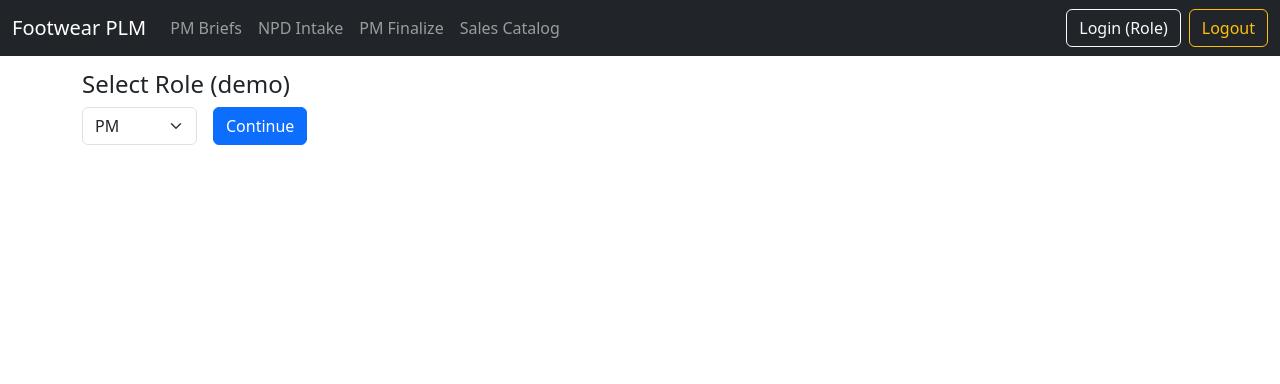
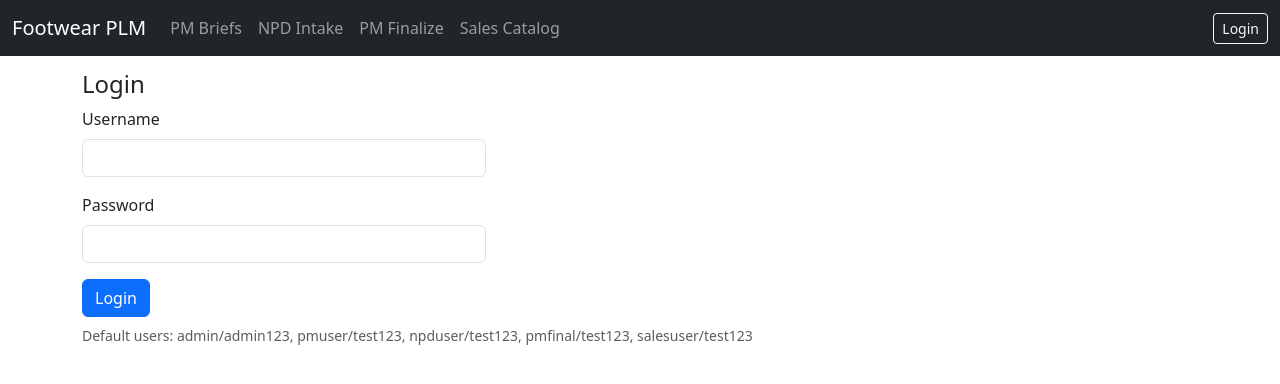
Before and after one commit to shankarium/plm, a Flask app: page /login in a window 1280 px wide. Shown: the top 384 px of the page. Run offline with Flask 3, Linux system fonts and the light colour scheme; data comes from the database, SQL or seed files in the repository.

Commit message:
Add files via upload

```diff
--- a/templates/base.html
+++ b/templates/base.html
@@ -1,47 +1,53 @@
-
 <!doctype html>
 <html>
 <head>
-  <meta charset="utf-8">
-  <meta name="viewport" content="width=device-width, initial-scale=1">
-  <title>Footwear PLM (Light)</title>
-  <link href="https://cdn.jsdelivr.net/npm/bootstrap@5.3.3/dist/css/bootstrap.min.css" rel="stylesheet">
+  <meta charset='utf-8'>
+  <meta name='viewport' content='width=device-width, initial-scale=1'>
+  <title>Footwear PLM</title>
+  <link href='https://cdn.jsdelivr.net/npm/bootstrap@5.3.3/dist/css/bootstrap.min.css' rel='stylesheet'>
   <style> body{ padding-top: 70px;} .nav-link.active{ font-weight:600;} .card-img-top{ object-fit:cover; height:220px;} </style>
 </head>
 <body>
-<nav class="navbar navbar-expand-lg navbar-dark bg-dark fixed-top">
-  <div class="container-fluid">
-    <a class="navbar-brand" href="{{ url_for('home') }}">Footwear PLM</a>
-    <button class="navbar-toggler" type="button" data-bs-toggle="collapse" data-bs-target="#nav">
-      <span class="navbar-toggler-icon"></span>
+<nav class='navbar navbar-expand-lg navbar-dark bg-dark fixed-top'>
+  <div class='container-fluid'>
+    <a class='navbar-brand' href='{{ url_for("home") }}'>Footwear PLM</a>
+    <button class='navbar-toggler' type='button' data-bs-toggle='collapse' data-bs-target='#nav'>
+      <span class='navbar-toggler-icon'></span>
     </button>
-    <div id="nav" class="collapse navbar-collapse">
-      <ul class="navbar-nav me-auto mb-2 mb-lg-0">
-        <li class="nav-item"><a class="nav-link" href="{{ url_for('pm_briefs') }}">PM Briefs</a></li>
-        <li class="nav-item"><a class="nav-link" href="{{ url_for('npd_briefs') }}">NPD Intake</a></li>
-        <li class="nav-item"><a class="nav-link" href="{{ url_for('pm_finalize_list') }}">PM Finalize</a></li>
-        <li class="nav-item"><a class="nav-link" href="{{ url_for('sales_catalog') }}">Sales Catalog</a></li>
+    <div id='nav' class='collapse navbar-collapse'>
+      <ul class='navbar-nav me-auto mb-2 mb-lg-0'>
+        <li class='nav-item'><a class='nav-link' href='{{ url_for("pm_briefs") }}'>PM Briefs</a></li>
+        <li class='nav-item'><a class='nav-link' href='{{ url_for("npd_briefs") }}'>NPD Intake</a></li>
+        <li class='nav-item'><a class='nav-link' href='{{ url_for("pm_finalize_list") }}'>PM Finalize</a></li>
+        <li class='nav-item'><a class='nav-link' href='{{ url_for("sales_catalog") }}'>Sales Catalog</a></li>
+        {% if session.get('role') == 'Admin' %}
+        <li class='nav-item'><a class='nav-link text-warning' href='{{ url_for("admin_home") }}'>Admin</a></li>
+        {% endif %}
       </ul>
-      <form class="d-flex" role="search">
-        <a href="{{ url_for('login') }}" class="btn btn-outline-light me-2">Login (Role)</a>
-        <a href="{{ url_for('logout') }}" class="btn btn-outline-warning">Logout</a>
-      </form>
+      <div class='text-end text-light'>
+        {% if session.get('username') %}
+          {{ session.get('username') }} ({{ session.get('role') }}) &nbsp;|&nbsp;
+          <a class='btn btn-sm btn-outline-light' href='{{ url_for("logout") }}'>Logout</a>
+        {% else %}
+          <a class='btn btn-sm btn-outline-light' href='{{ url_for("login") }}'>Login</a>
+        {% endif %}
+      </div>
     </div>
   </div>
 </nav>
-<div class="container">
+<div class='container'>
   {% with messages = get_flashed_messages(with_categories=true) %}
     {% if messages %}
       {% for cat, msg in messages %}
-        <div class="alert alert-{{ 'success' if cat=='success' else ('warning' if cat=='warning' else 'info') }} alert-dismissible fade show" role="alert">
+        <div class='alert alert-{{ "success" if cat=="success" else ("warning" if cat=="warning" else "info") }} alert-dismissible fade show' role='alert'>
           {{ msg }}
-          <button type="button" class="btn-close" data-bs-dismiss="alert"></button>
+          <button type='button' class='btn-close' data-bs-dismiss='alert'></button>
         </div>
       {% endfor %}
     {% endif %}
   {% endwith %}
   {% block content %}{% endblock %}
 </div>
-<script src="https://cdn.jsdelivr.net/npm/bootstrap@5.3.3/dist/js/bootstrap.bundle.min.js"></script>
+<script src='https://cdn.jsdelivr.net/npm/bootstrap@5.3.3/dist/js/bootstrap.bundle.min.js'></script>
 </body>
 </html>
--- a/templates/login.html
+++ b/templates/login.html
@@ -1,16 +1,18 @@
-
 {% extends "base.html" %}
 {% block content %}
-<h4>Select Role (demo)</h4>
-<form method="post" class="row g-3">
-  <div class="col-auto">
-    <select name="role" class="form-select">
-      <option>PM</option>
-      <option>NPD</option>
-      <option>PM-Final</option>
-      <option>Sales</option>
-    </select>
+<h4>Login</h4>
+<form method='post' class='row g-3' style='max-width: 420px;'>
+  <div class='col-12'>
+    <label class='form-label'>Username</label>
+    <input class='form-control' name='username' required>
   </div>
-  <div class="col-auto"><button class="btn btn-primary">Continue</button></div>
+  <div class='col-12'>
+    <label class='form-label'>Password</label>
+    <input class='form-control' name='password' type='password' required>
+  </div>
+  <div class='col-12'>
+    <button class='btn btn-primary'>Login</button>
+  </div>
 </form>
+<p class='mt-2 text-muted small'>Default users: admin/admin123, pmuser/test123, npduser/test123, pmfinal/test123, salesuser/test123</p>
 {% endblock %}
--- a/templates/npd_concepts.html
+++ b/templates/npd_concepts.html
@@ -1,13 +1,12 @@
-
 {% extends "base.html" %}
 {% block content %}
 <h4>NPD Concepts</h4>
-<table class="table table-hover table-sm">
+<table class='table table-hover table-sm'>
   <thead><tr><th>ID</th><th>ND No</th><th>Brand Sug.</th><th>Proposed MRP</th><th>Status</th></tr></thead>
   <tbody>
   {% for r in rows %}
   <tr>
-    <td><a href="{{ url_for('concept_view', id=r.id) }}">{{ r.id }}</a></td>
+    <td><a href='{{ url_for("concept_view", id=r.id) }}'>{{ r.id }}</a></td>
     <td>{{ r.nd_no }}</td>
     <td>{{ r.brand_suggestion }}</td>
     <td>{{ r.proposed_mrp }}</td>
--- a/templates/pm_finalize_list.html
+++ b/templates/pm_finalize_list.html
@@ -1,8 +1,7 @@
-
 {% extends "base.html" %}
 {% block content %}
 <h4>PM Finalization – Concepts Ready for PM</h4>
-<table class="table table-hover table-sm">
+<table class='table table-hover table-sm'>
   <thead><tr><th>ID</th><th>ND No</th><th>Project</th><th>Brand</th><th>MRP</th><th>Action</th></tr></thead>
   <tbody>
   {% for r in rows %}
@@ -12,7 +11,7 @@
     <td>{{ r.project_no }}</td>
     <td>{{ r.brand_suggestion }}</td>
     <td>{{ r.proposed_mrp }}</td>
-    <td><a class="btn btn-sm btn-success" href="{{ url_for('pm_finalize', concept_id=r.id) }}">Finalize</a></td>
+    <td><a class='btn btn-sm btn-success' href='{{ url_for("pm_finalize", concept_id=r.id) }}'>Finalize</a></td>
   </tr>
   {% endfor %}
   </tbody>
```
Also changed, not shown: templates/admin.html (added, +89 -0 lines), templates/brief_detail.html (+7 -13 lines), templates/concept_new.html (+42 -47 lines), templates/concept_view.html (+7 -8 lines), templates/index.html (+12 -9 lines), templates/npd_briefs.html (+3 -4 lines), templates/pm_brief_new.html (+49 -54 lines), templates/pm_briefs_list.html (+7 -8 lines), templates/pm_finalize.html (+18 -19 lines), templates/sales_catalog.html (+11 -12 lines).
